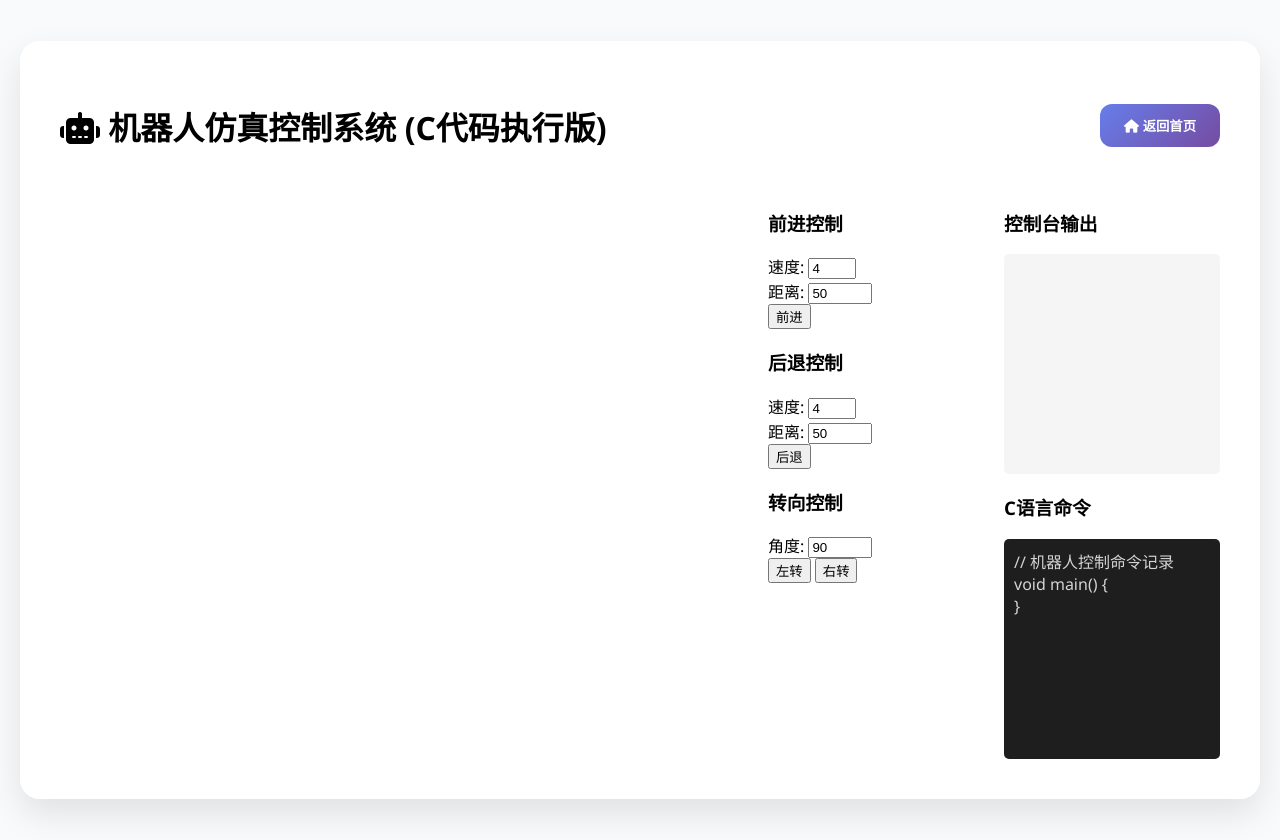
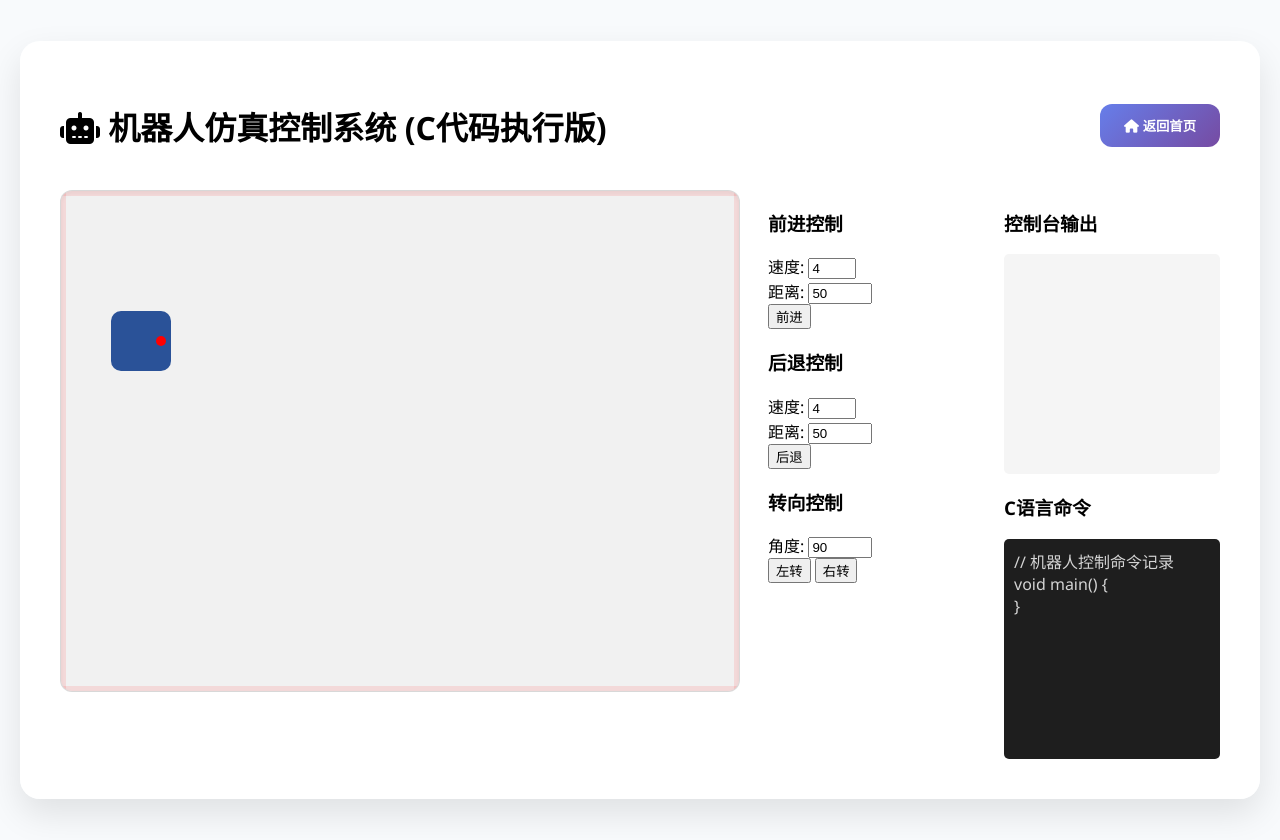
Before and after one commit to uwislab/urobot-mcp, a Flask app: page /test3/test in a window 1280 px wide. Run offline with Flask 3, Linux system fonts and the light colour scheme; some libraries are stand-ins or nearby versions.

Commit message:
feat: add robot visualization and simulation area styles

```diff
--- a/templates/test3/test.html
+++ b/templates/test3/test.html
@@ -27,7 +27,45 @@
             width: 100%;
             transition: all 0.3s ease;
         }
-        /* 其他样式保持不变... */
+        /* 机器人仿真区域样式 */
+        #robotSimulation {
+            position: relative;
+            width: 100%;
+            height: 500px;
+            background-color: rgba(240, 240, 240, 0.9);
+            border: 1px solid rgba(0, 0, 0, 0.1);
+            overflow: hidden;
+            border-radius: 12px;
+            box-shadow: inset 0 2px 4px rgba(0, 0, 0, 0.05);
+        }
+        .boundary {
+            position: absolute;
+            background-color: rgba(255, 0, 0, 0.1);
+        }
+        #boundary-top {
+            top: 0;
+            left: 0;
+            width: 100%;
+            height: 5px;
+        }
+        #boundary-bottom {
+            bottom: 0;
+            left: 0;
+            width: 100%;
+            height: 5px;
+        }
+        #boundary-left {
+            top: 0;
+            left: 0;
+            width: 5px;
+            height: 100%;
+        }
+        #boundary-right {
+            top: 0;
+            right: 0;
+            width: 5px;
+            height: 100%;
+        }
     </style>
 </head>
 <body>
@@ -50,8 +88,8 @@
                     <div class="boundary" id="boundary-bottom"></div>
                     <div class="boundary" id="boundary-left"></div>
                     <div class="boundary" id="boundary-right"></div>
-                    <div id="robot" data-rotation="0" style="left: 50px; top: 120px;">
-                        <div id="robotDirection"></div>
+                    <div id="robot" data-rotation="0" style="left: 50px; top: 120px; width: 60px; height: 60px; background-color: #2a5298; border-radius: 10px; position: absolute; transition: all 0.5s ease; transform-origin: center;">
+                        <div id="robotDirection" style="position: absolute; width: 10px; height: 10px; background-color: red; border-radius: 50%; right: 5px; top: 25px;"></div>
                     </div>
                 </div>
             </div>
```
